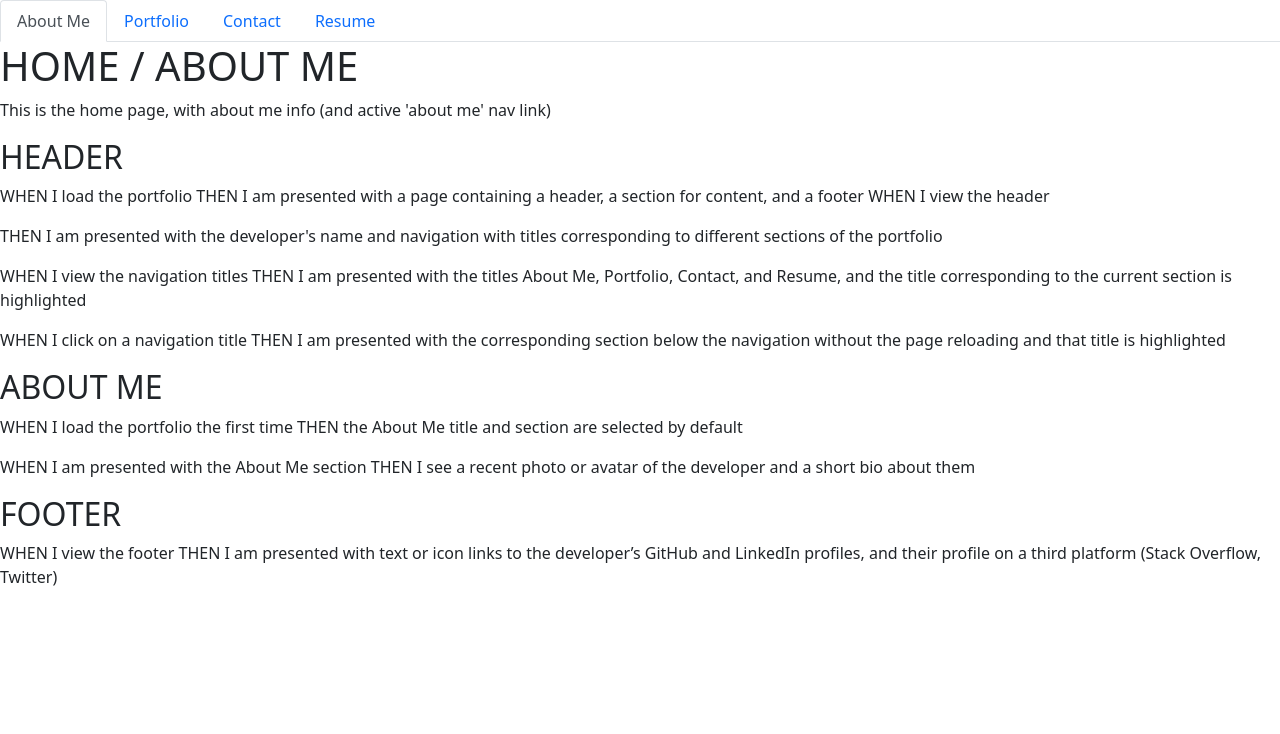
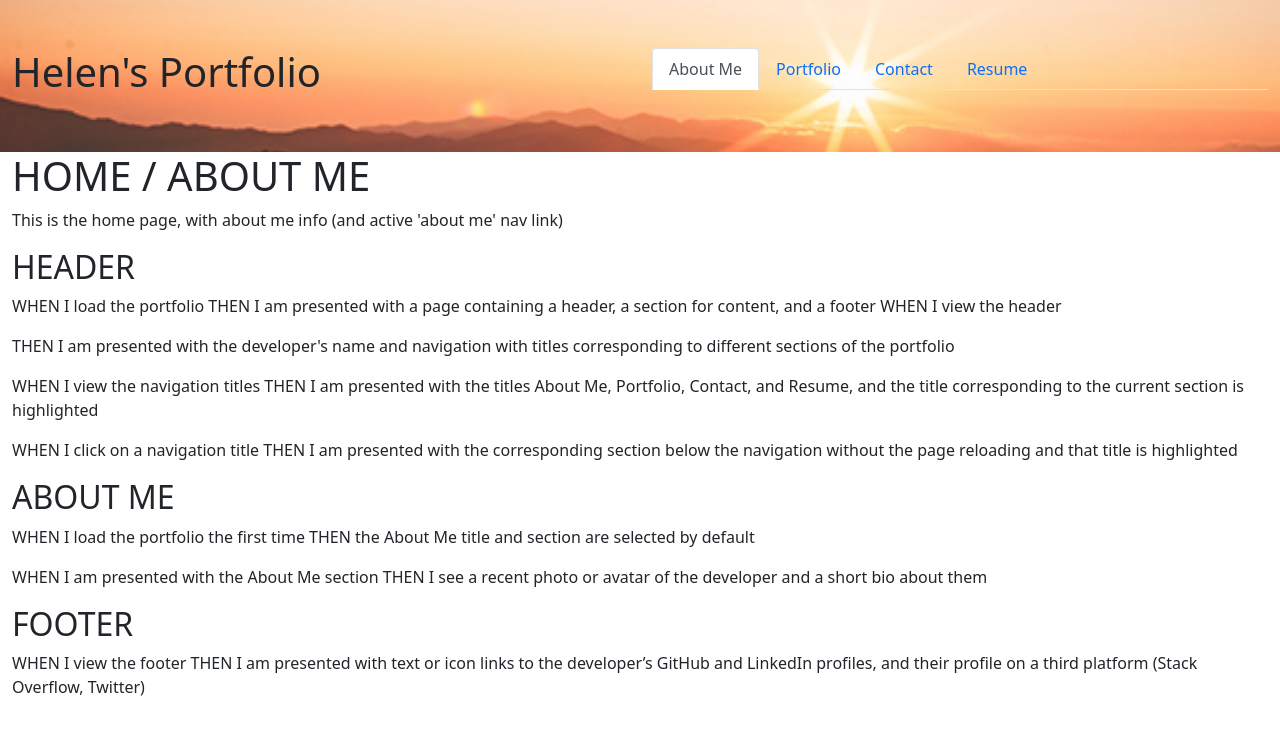
Before and after one commit to grace-anderson/react-portfolio, a React (Create React App) app: page / in a window 1280 px wide. Shown: the top 734 px of the page. Built offline with nearby package versions, Linux system fonts and the light colour scheme.

Commit message:
Updated homepage layout

```diff
--- /dev/null
+++ b/src/components/Header.js
@@ -0,0 +1,11 @@
+import React from 'react';
+
+function Header() {
+    return (
+        <header>
+            <h1>Helen's Portfolio</h1>
+        </header>
+    )
+}
+
+export default Header;
--- /dev/null
+++ b/src/components/NavTabs.css
@@ -0,0 +1,3 @@
+.nav .nav-tabs {
+  border-bottom: none;
+}
--- a/src/components/NavTabs.js
+++ b/src/components/NavTabs.js
@@ -1,4 +1,5 @@
 import React from "react";
+import './NavTabs.css';
 
 function NavTabs({ currentPage, handlePageChange }) {
   return (
--- /dev/null
+++ b/src/components/PortfolioContainer.css
@@ -0,0 +1,4 @@
+.padding-top-bottom {
+    padding-top: 3rem;
+    padding-bottom: 3rem;
+}
--- a/src/components/PortfolioContainer.js
+++ b/src/components/PortfolioContainer.js
@@ -1,9 +1,17 @@
 import React, { useState } from "react";
+import Header from "./Header";
 import NavTabs from "./NavTabs";
 import AboutMe from "./pages/AboutMe"; //AboutMe is home page, with active "About Me" nav link
 import Portfolio from "./pages/Portfolio";
 import Contact from "./pages/Contact";
 import Resume from "./pages/Resume";
+
+import "./PortfolioContainer.css";
+import Container from "react-bootstrap/Container";
+import Row from "react-bootstrap/Row";
+import Col from "react-bootstrap/Col";
+
+import image from "../img/ivana-cajina-dQejX2ucPBs-unsplash.jpg"
 
 export default function PortfolioContainer() {
   const [currentPage, setCurrentPage] = useState("AboutMe");
@@ -12,26 +20,35 @@ export default function PortfolioContainer() {
     if (currentPage === "AboutMe") {
       return <AboutMe />;
     }
-    if (currentPage === 'Portfolio') {
+    if (currentPage === "Portfolio") {
       return <Portfolio />;
     }
-    if (currentPage === 'Contact') {
+    if (currentPage === "Contact") {
       return <Contact />;
     }
-    return <Resume/>;
+    return <Resume />;
   };
 
   const handlePageChange = (page) => setCurrentPage(page);
 
   return (
-    <div>
+    <Container fluid>
+      <Row className="padding-top-bottom" style={{ backgroundImage:`url(${image})`,backgroundRepeat:"no-repeat", backgroundSize:"cover" }}>
+        <Col>
+          {<Header />}
+          </Col>
+          <Col>
             {
               <NavTabs
                 currentPage={currentPage}
                 handlePageChange={handlePageChange}
               />
             }
+            </Col>
+        </Row>
+        <Row>
         {renderPage()}
-    </div>
+        </Row>
+    </Container>
   );
 }
```
Also changed, not shown: src/img/ivana-cajina-dQejX2ucPBs-unsplash.jpg (added). Lines whose indentation alone changed are shown as unchanged.
